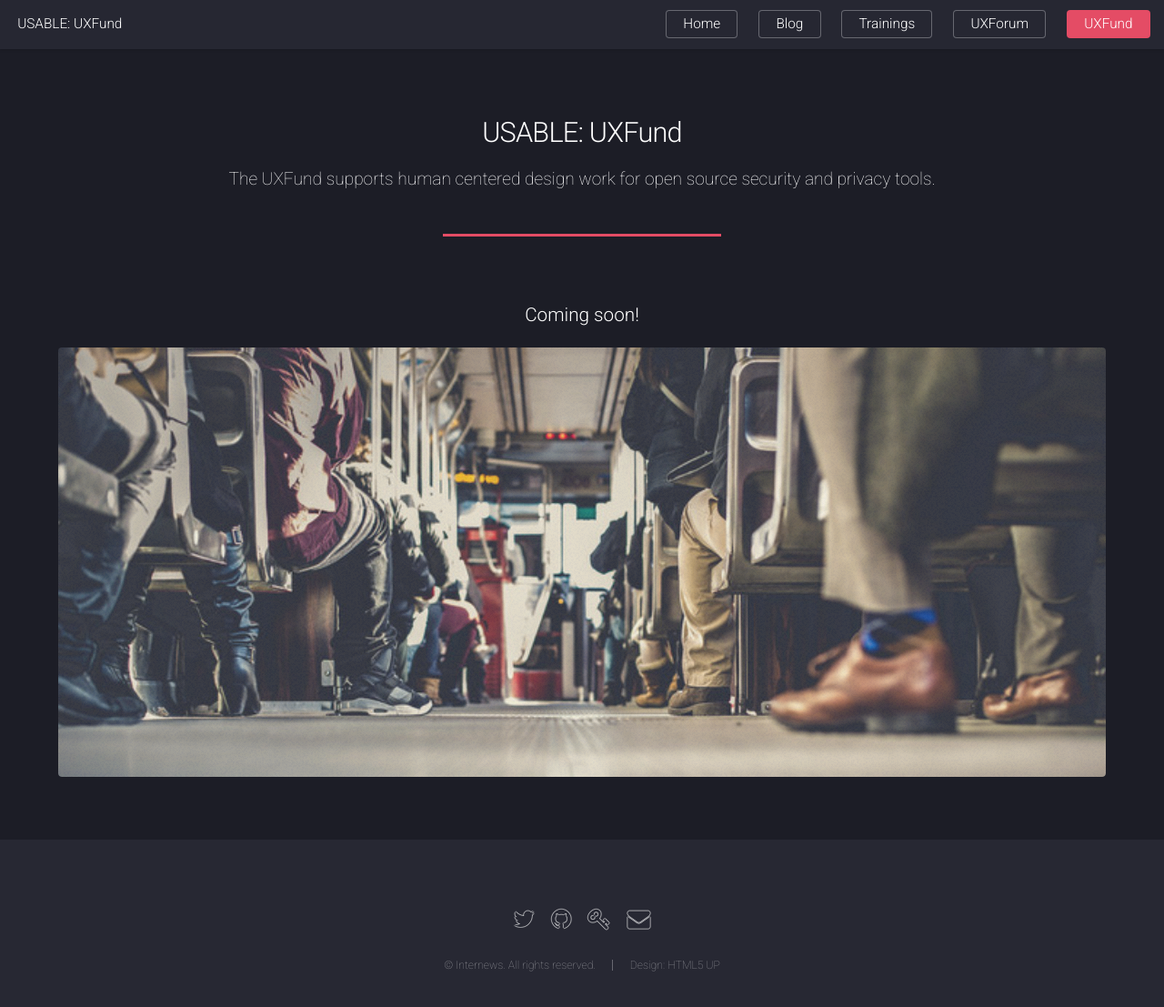
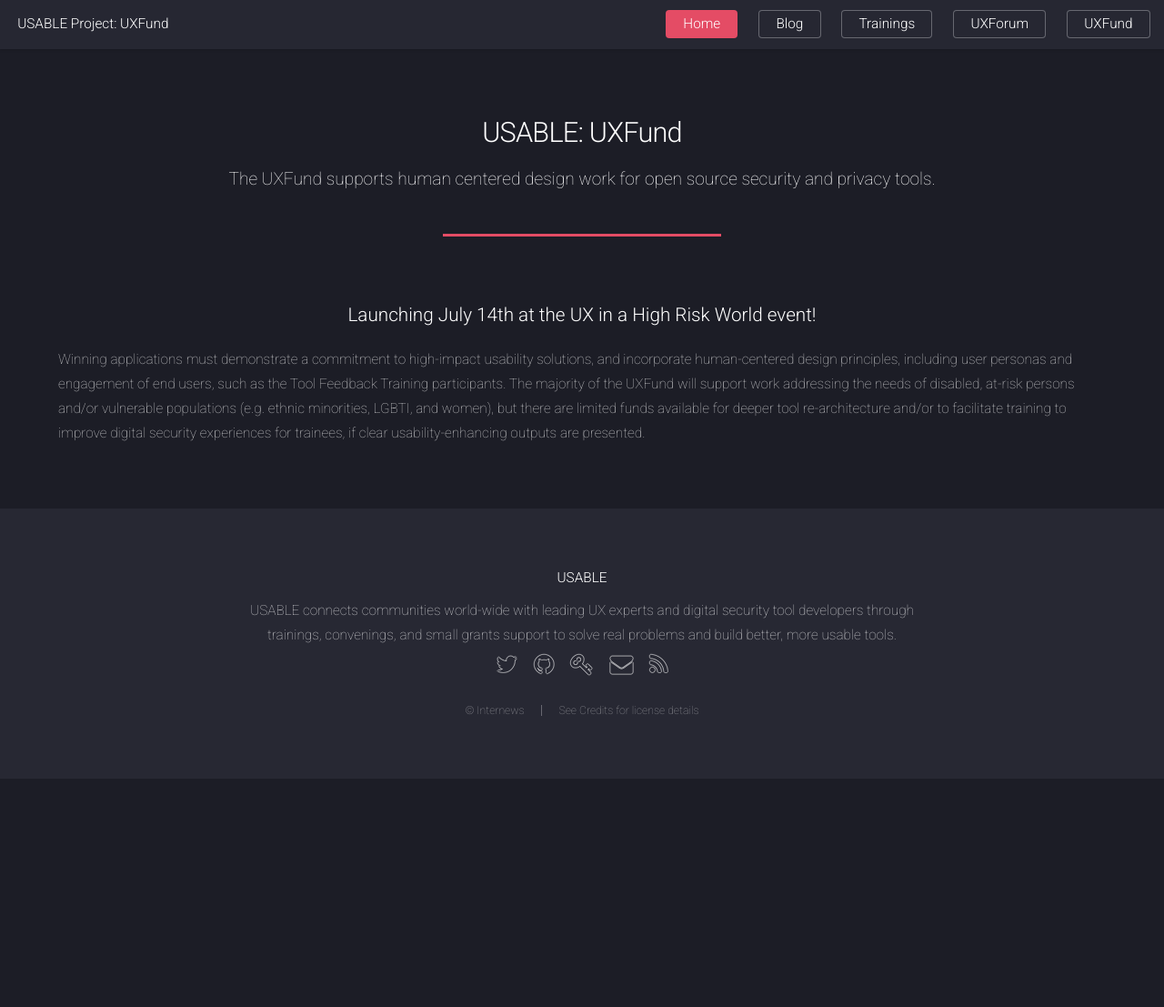
Before and after one commit to OpenInternet/USABLE-website, a Jekyll site: the page built from uxfund.html, in a window 1280 px wide and 1136 px high. Shown: the top 1107 px of the window at 91% size. Built offline with Jekyll 4.4.1, drawn with Linux system fonts in a browser that asks for light colours; comment, search, counter and statistics services are not loaded.

Commit message:
moved to jekyll formatting and updated coming soon language

```diff
--- a/uxfund.html
+++ b/uxfund.html
@@ -1,59 +1,8 @@
-<!DOCTYPE HTML>
-<!--
-	Landed by HTML5 UP
-	html5up.net | @n33co
-	Free for personal and commercial use under the CCA 3.0 license (html5up.net/license)
--->
-<html>
-	<head>
-		<title>USABLE: UXFund</title>
-		<meta http-equiv="content-type" content="text/html; charset=utf-8" />
-		<meta name="description" content="" />
-		<meta name="keywords" content="" />
-		<!--[if lte IE 8]><script src="css/ie/html5shiv.js"></script><![endif]-->
-		<script src="js/jquery.min.js"></script>
-		<script src="js/jquery.scrolly.min.js"></script>
-		<script src="js/jquery.dropotron.min.js"></script>
-		<script src="js/jquery.scrollex.min.js"></script>
-		<script src="js/skel.min.js"></script>
-		<script src="js/skel-layers.min.js"></script>
-		<script src="js/init.js"></script>
-		<noscript>
-			<link rel="stylesheet" href="css/skel.css" />
-			<link rel="stylesheet" href="css/style.css" />
-			<link rel="stylesheet" href="css/style-xlarge.css" />
-		    <style>
-		        span.icon:before, a.icon:before
-		        {
-		            content:"+";
-		        }
-		    </style>
-
-		</noscript>
-		<!--[if lte IE 9]><link rel="stylesheet" href="css/ie/v9.css" /><![endif]-->
-		<!--[if lte IE 8]><link rel="stylesheet" href="css/ie/v8.css" /><![endif]-->
-	</head>
-	<body>
-
-		<!-- Header -->
-			<header id="header" class="skel-layers-fixed">
-				<h1 id="logo"><a href="index.html">USABLE: UXFund</a></h1>
-				<nav id="nav">
-					<ul>
-						<li><a class="button" href="index.html">Home</a>
-						<ul>
-							<li><a href="index.html#about">About</a></li>
-							<li><a href="index.html#process">Process</a></li>
-							<li><a href="index.html#timeline">Timeline</a></li>
-						</ul></li>
-						<li><a class="button" href="/blog">Blog</a></li>
-						<li><a class="button" href="trainings.html">Trainings</a></li>
-						<li><a class="button" href="uxforum.html">UXForum</a></li>
-						<li><a class="button special" href="uxfund.html">UXFund</a></li>
-					</ul>
-				</nav>
-			</header>
-
+---
+layout: custom
+overview: true
+title: UXFund
+---
 
 		<!-- Main -->
 			<div id="main" class="wrapper style1">
@@ -93,8 +42,14 @@
 
 							<!-- Content -->
 								<section id="content">
-									<h3 style="text-align: center;">Coming soon!</h3>
-									<a href="#" class="image fit"><img src="images/unsplash-Matthew Wiebe-bus.jpg" alt="" /></a>
+									<h3 style="text-align: center;">Launching July 14th at the <a href="/uxforum.html">UX in a High Risk World event!</a></h3>
+
+									<p>Winning applications must demonstrate a commitment to high-impact usability solutions, and incorporate human-centered design principles, including user personas and engagement of end users, such as the Tool Feedback Training participants. The majority of the UXFund will support work addressing the needs of disabled, at-risk persons and/or vulnerable populations (e.g. ethnic minorities, LGBTI, and women), but there are limited funds available for deeper tool re-architecture and/or to facilitate training to improve digital security experiences for trainees, if clear usability-enhancing outputs are presented.</p>
+
+<!--									<ul class="actions">
+												<li><a href="#" target="_blank" class="button special">Apply Now!</a></li>
+											</ul>
+											-->
 
 								</section>
 
@@ -102,35 +57,3 @@
 					</div>
 				</div>
 			</div>
-
-		<!-- Footer -->
-			<footer id="footer">
-				<ul class="icons">
-					<li><a href="https://twitter.com/USABLE_tools" target="_blank" class="icon alt fa-twitter"><span class="label">Twitter</span></a></li>
-					<li><a href="https://github.com/OpenInternet/USABLE" class="icon alt fa-github"><span class="label">GitHub</span></a></li>
-					<li><a href="#" class="icon alt fa-key"><span class="label">PGP</span></a></li>
-
-					<li><a href="mailto:connect@usable.tools" class="icon alt fa-envelope"><span class="label"></span></a></li>
-				</ul>
-				<ul class="copyright">
-					<li>&copy; Internews. All rights reserved.</li><li>Design: <a href="http://html5up.net">HTML5 UP</a></li>
-				</ul>
-			</footer>
-<script type="text/javascript">
-  var _paq = _paq || [];
-  _paq.push(["setCookieDomain", "*.usable.tools"]);
-  _paq.push(['trackPageView']);
-  _paq.push(['enableLinkTracking']);
-  (function() {
-    var u="//stats.safetag.org/piwik/";
-    _paq.push(['setTrackerUrl', u+'piwik.php']);
-    _paq.push(['setSiteId', 3]);
-    var d=document, g=d.createElement('script'), s=d.getElementsByTagName('script')[0];
-    g.type='text/javascript'; g.async=true; g.defer=true; g.src=u+'piwik.js'; s.parentNode.insertBefore(g,s);
-  })();
-</script>
-<noscript><p><img src="//stats.safetag.org/piwik/piwik.php?idsite=3" style="border:0;" alt="" /></p></noscript>
-
-
-	</body>
-</html>
```
